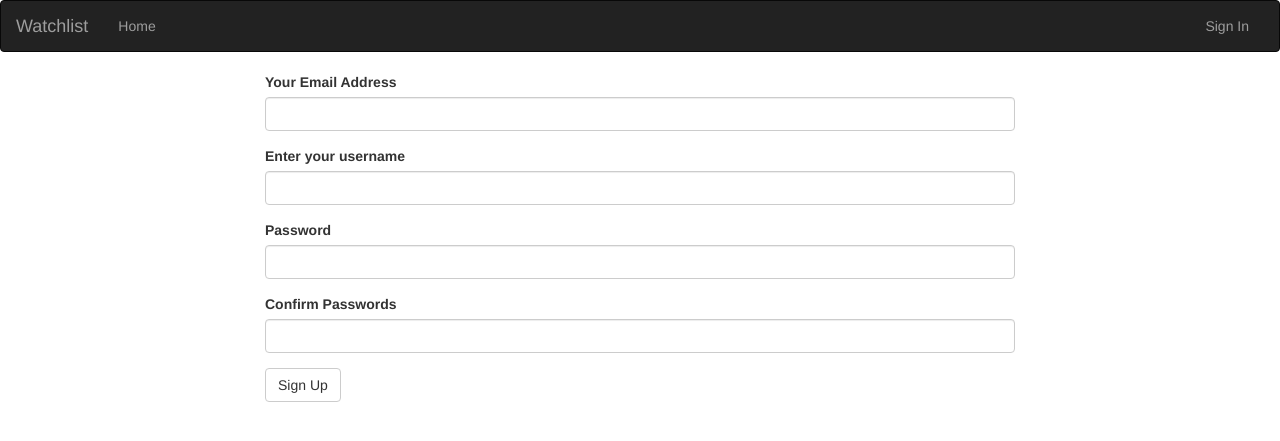
After one commit to JosephatNgugi/Watchlist, a Flask app: page /authenticate/register in a window 1280 px wide. The commit adds this page. Shown: the top 441 px of the page. Run offline with Flask 2, Linux system fonts and the light colour scheme; some libraries are stand-ins or nearby versions.

Commit message:
Create user login function and form to login to session

```diff
--- a/app/auth/forms.py
+++ b/app/auth/forms.py
@@ -1,5 +1,5 @@
 from flask_wtf import FlaskForm
-from wtforms import StringField, PasswordField, SubmitField
+from wtforms import StringField, PasswordField, BooleanField, SubmitField
 from wtforms.validators import DataRequired, Email, EqualTo
 from ..models import User
 from wtforms import ValidationError
@@ -18,3 +18,9 @@ class RegistrationForm(FlaskForm):
     def validate_username(self,data_field):
         if User.query.filter_by(username=data_field.data).first():
             raise ValidationError('That username is taken')
+
+class LoginForm(FlaskForm):
+    email = StringField('Your Email Address', validators=[DataRequired(),Email()])
+    password = PasswordField('Password', validators=[DataRequired()])
+    remember = BooleanField('Remember me')
+    submit = SubmitField('Sign In')
--- a/app/auth/views.py
+++ b/app/auth/views.py
@@ -1,12 +1,28 @@
+from flask import render_template, redirect, url_for, flash, request
 from . import auth
-from flask import render_template, redirect, url_for
+from flask_login import login_user, logout_user, login_required
 from ..models import User
-from .forms import RegistrationForm
+from .forms import LoginForm, RegistrationForm
 from .. import db
 
-@auth.route('login')
+@auth.route('/login')
 def login():
-    return render_template('auth/login.html')
+    login_form = LoginForm()
+    if login_form.validate_on_submit():
+        user = User.query.filter_by(email=login_form.email.data).first()
+        if user is not None and user.verify_password(login_form.password.data):
+            login_user(user, login_form.remember.data)
+            return redirect(request.args.get('next') or url_for('main.index'))
+
+        flash('Invalid username or Password')
+    title = "Watchlist Login"
+    return render_template('auth/login.html', login_form=login_form, title=title)
+
+@auth.route('/logout')
+@login_required
+def logout():
+    logout_user()
+    return redirect(url_for("main.index"))
 
 @auth.route('/register', methods=["GET", "POST"])
 def register():
@@ -17,4 +33,4 @@ def register():
         db.session.commit()
         return redirect(url_for('auth.login'))
     title="New Account"
-    return render_template('auth/register.html', registration_form=form)
+    return render_template('auth/register.html', title=title, registration_form=form)
--- /dev/null
+++ b/app/templates/auth/register.html
@@ -0,0 +1,15 @@
+{% extends 'base.html' %}
+{% import 'bootstrap/wtf.html' as wtf %}
+
+{% block content %}
+<div class="container">
+    <div class="row">
+        <div class="col-md-2"></div>
+        <div class="col-md-8">
+            {{wtf.quick_form(registration_form)}}
+        </div>
+        <div class="col-md-2"></div>
+    </div>
+</div>
+
+{% endblock %}
--- a/app/templates/navbar.html
+++ b/app/templates/navbar.html
@@ -13,6 +13,14 @@
             <ul class="nav navbar-nav">
                 <li><a href="/">Home</a></li>
             </ul>
+            <ul class="nav navbar-nav navbar-right">
+                {% if current_user.is_authenticated %}
+                <li style="color:white;padding:15px;">{{current_user.username}}</li>
+                <li><a href="{{url_for('auth.logout')}}">Sign Out</a></li>
+                {% else %}
+                <li><a href="{{url_for('auth.login')}}">Sign In</a></li>
+                {% endif %}
+            </ul>
         </div>
     </div>
 </div>
```
Also changed, not shown: app/templates/auth/login.html (+24 -0 lines).
